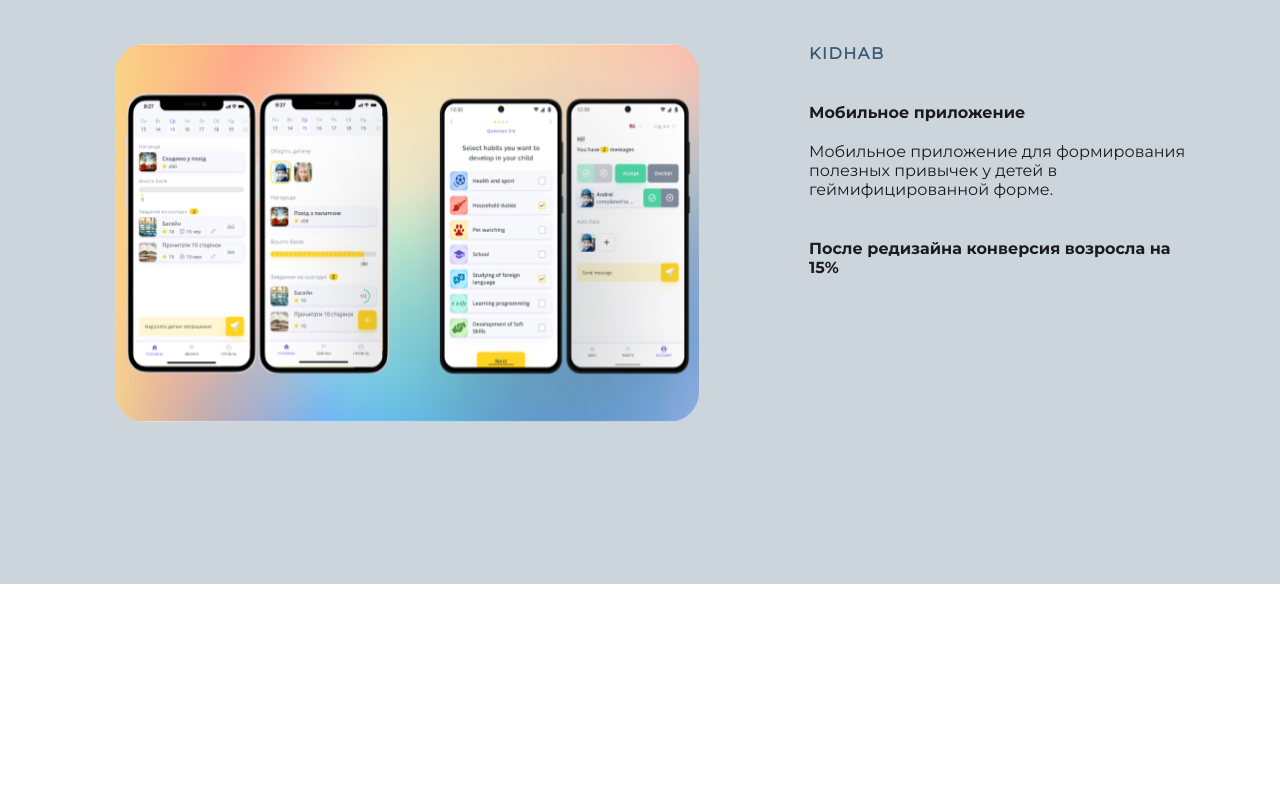
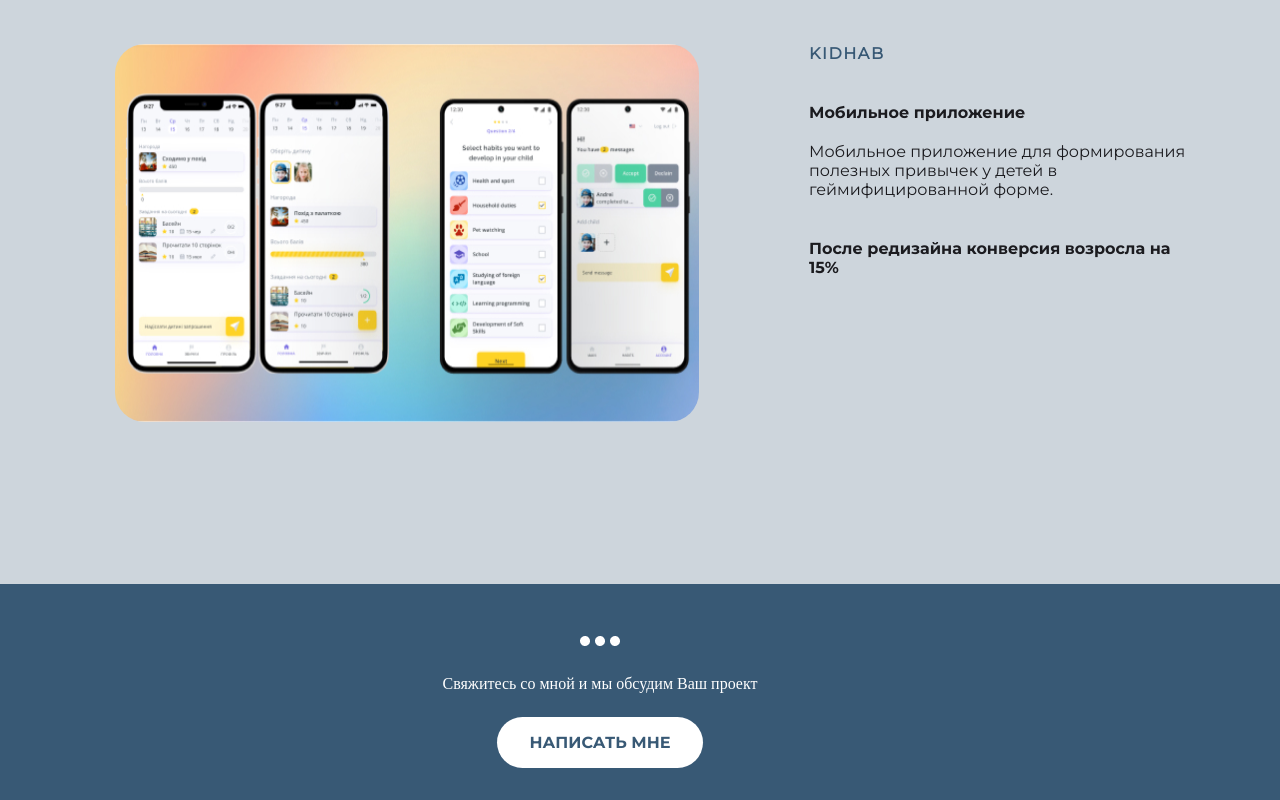
Before and after one commit to SergeyShcerbakov/nv, a website: page app/index.html in a window 1280 px wide. Shown: the part 4237-5037 px from the top of the page. Before the commit the page ends 4821 px from the top, so only its background shows below. Drawn offline with nearby package versions, Linux system fonts and the light colour scheme; files that its build step writes are made by us from their sources; files whose address does not match are found by name.

Commit message:
add footer

```diff
--- /dev/null
+++ b/app/components/footer.html
@@ -0,0 +1,11 @@
+<section class="footer">
+    <div class="container">
+        <div class="footer-wrapper">
+            <img src="./images/etc.png" alt="etc picture">
+            <p class="footer-text">Свяжитесь со мной и мы обсудим Ваш проект</p>
+            <div class="footer-btn">
+                <a href="#" class="btn btn--white">Написать мне</a>
+            </div>
+        </div>
+    </div>
+</section>
--- a/app/index.html
+++ b/app/index.html
@@ -19,5 +19,6 @@
         @@include("components/step.html")
         @@include("components/work.html")
     </main>
+        @@include("components/footer.html")
 </body>
 </html>
--- /dev/null
+++ b/app/scss/_footer.scss
@@ -0,0 +1,18 @@
+.footer {
+  background: #385975;
+  padding: 48px 0;
+}
+
+.footer-wrapper {
+  text-align: center;
+}
+
+.footer-text {
+  color: #ffffff;
+  margin-top: 25px;
+  margin-bottom: 25px;
+}
+
+.footer-btn {
+  margin-top: 40px;
+}
--- a/app/scss/style.scss
+++ b/app/scss/style.scss
@@ -7,6 +7,7 @@
 @import 'keyboard';
 @import 'step';
 @import 'work';
+@import 'footer';
 
 
 * {
```
Also changed, not shown: dest/index.html (+11 -0 lines), app/css/style.css, dest/css/style.css.
